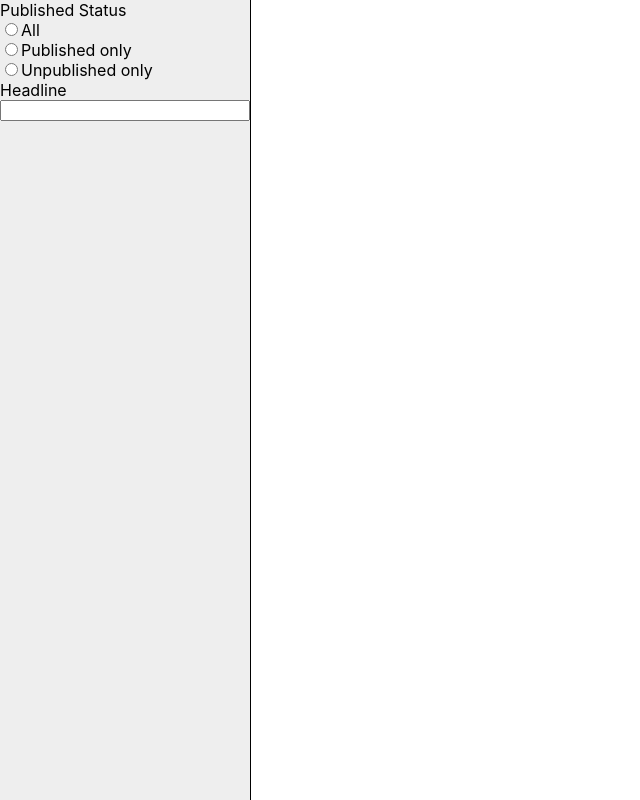
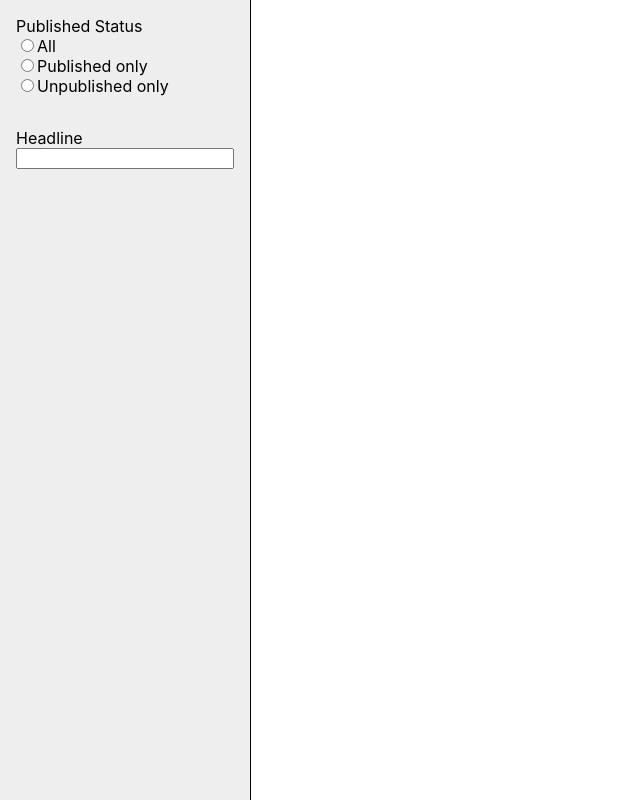
Before and after one commit to maddoxnelson/exercise-pubtools, a React (Create React App) app: page / in a window 1280 px wide. Shown: the whole page, without its empty margins (0-640 px from the left). Built offline with nearby package versions, Linux system fonts and the light colour scheme.

Commit message:
some styling updates

```diff
--- a/src/App.css
+++ b/src/App.css
@@ -18,3 +18,11 @@
   margin: 8px;
   border: 1px solid #000;
 }
+
+.pad-8 {
+  padding: 8px;
+}
+
+.pad-16 {
+  padding: 16px;
+}
--- a/src/components/HeadlineFilter.jsx
+++ b/src/components/HeadlineFilter.jsx
@@ -5,7 +5,7 @@ const HeadlineFilter = ({ articles, setFilteredArticles }) => {
 
     // Filter your articles here.
 
-    return <div className="flex flex-column">
+    return <div className="flex flex-column pad-16">
         <label htmlFor="headline">Headline</label>
         <input id="headline" onChange={({ target: { value} }) => console.log("Something goes here!", value)} />
     </div>
--- a/src/components/PublishFilter.jsx
+++ b/src/components/PublishFilter.jsx
@@ -7,7 +7,7 @@ const PublishFilter = ({ articles, setFilteredArticles }) => {
 
     // Filter your published articles here.
 
-    return <div className="flex flex-column" onChange={({ target: { value } }) => console.log("Something goes here!", value)}>
+    return <div className="flex flex-column pad-16" onChange={({ target: { value } }) => console.log("Something goes here!", value)}>
         <label>Published Status</label>
         <RadioButton value="all" name="publish">All</RadioButton>
         <RadioButton value="published" name="publish">Published only</RadioButton>
```
Also changed, not shown: 1 other file (tests, documents, lock files or other folders).
